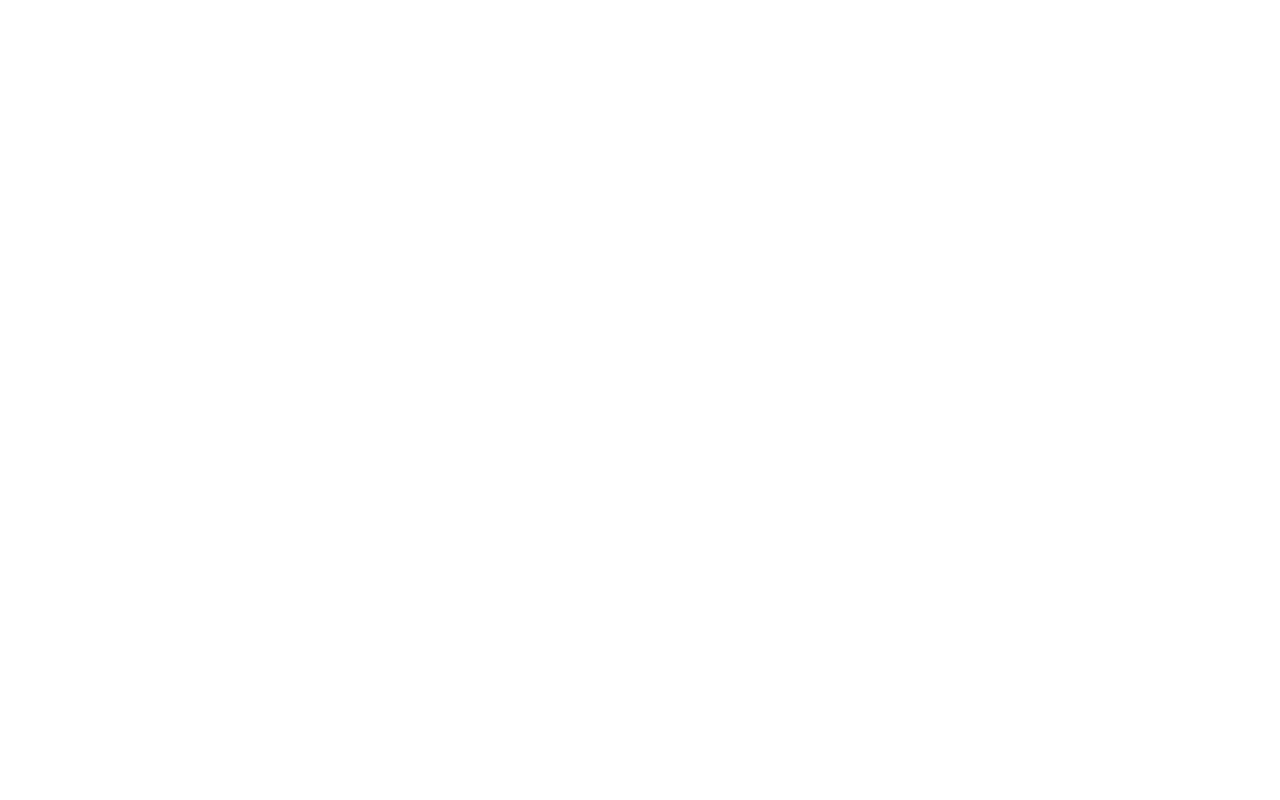
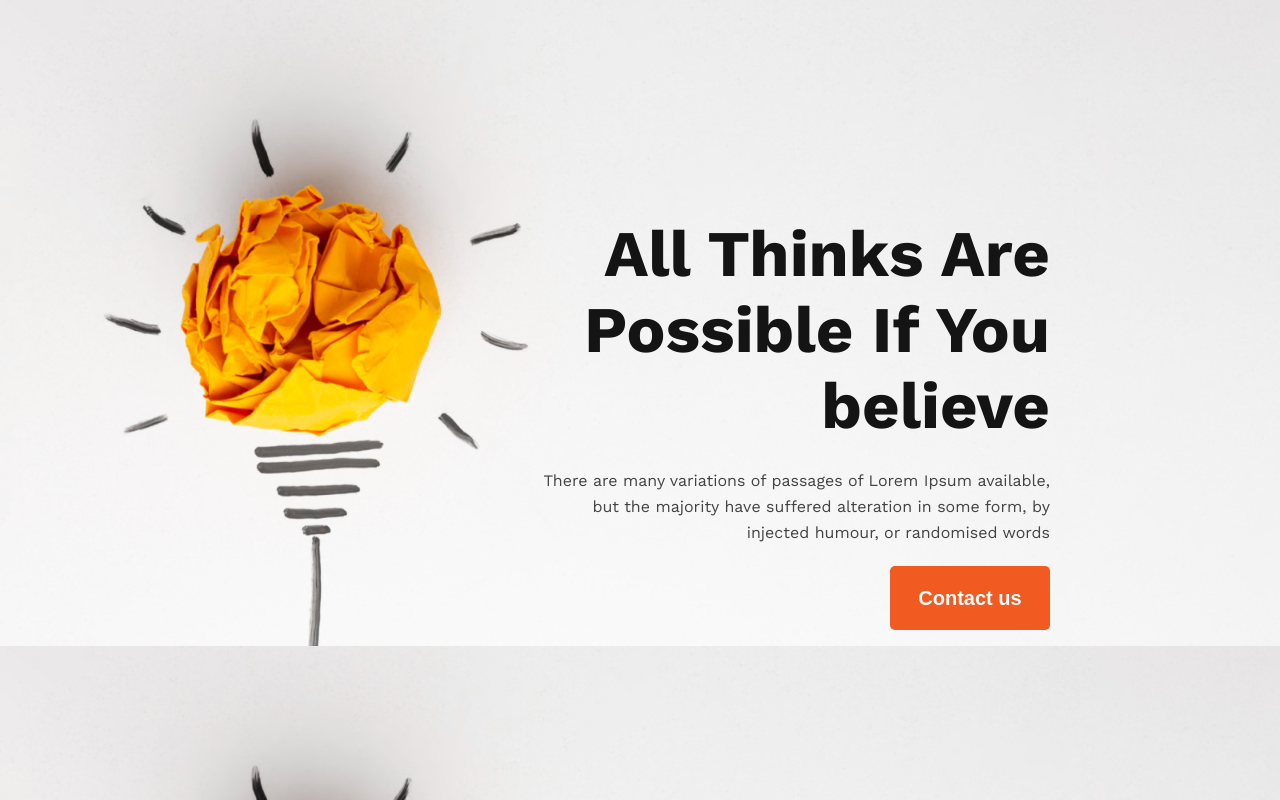
Before and after one commit to 97farhan/new-year, a plain HTML site: page index.html in a window 1280 px wide. Drawn offline with nearby package versions, Linux system fonts and the light colour scheme.

Commit message:
header section done

```diff
--- a/index.html
+++ b/index.html
@@ -4,9 +4,25 @@
     <meta charset="UTF-8">
     <meta name="viewport" content="width=device-width, initial-scale=1.0">
     <link rel="stylesheet" href="style.css">
+    <link rel="preconnect" href="https://fonts.googleapis.com">
+<link rel="preconnect" href="https://fonts.gstatic.com" crossorigin>
+<link href="https://fonts.googleapis.com/css2?family=Work+Sans:wght@400;700;800&display=swap" rel="stylesheet">
     <title>New Year New me</title>
 </head>
 <body>
+    <header>
+        <div class="header-section-content">
+            <h1 class="section-title">All Thinks Are Possible If You believe</h1>
+            <p class="section-description">There are many variations of passages of Lorem Ipsum available, but the majority have suffered alteration in some form, by injected humour, or randomised words</p>
+            <button class="primary-btn">Contact us</button>
+        </div>
 
+    </header>
+    <main>
+
+    </main>
+    <footer>
+
+    </footer>
 </body>
 </html>
--- a/style.css
+++ b/style.css
@@ -0,0 +1,50 @@
+* {
+    margin: 0;
+    padding: 0;
+}
+
+body {
+    font-family: 'Work Sans', sans-serif;
+}
+
+header {
+    background-image: url('images/banner/banner1.png');
+    width: 100%;
+    height: 800px;
+    background-size: contain;
+}
+
+.section-title {
+    color: #151414;
+    font-size: 65px;
+    font-weight: 700;
+    margin-bottom: 24px;
+
+}
+
+.section-description {
+    color: #444343;
+    font-size: 16px;
+    font-weight: 400;
+    line-height: 26px;
+    /* 162.5% */
+    margin-bottom: 20px;
+}
+
+.primary-btn {
+    width: 160px;
+    height: 64px;
+    border-radius: 5px;
+    background: #F15B22;
+    color: white;
+    font-size: 20px;
+    font-weight: 600;
+    border: none;
+}
+.header-section-content{
+    max-width: 520px;
+    position: absolute;
+    top: 216px;
+    right: 230px;
+    text-align: right;
+}
```
